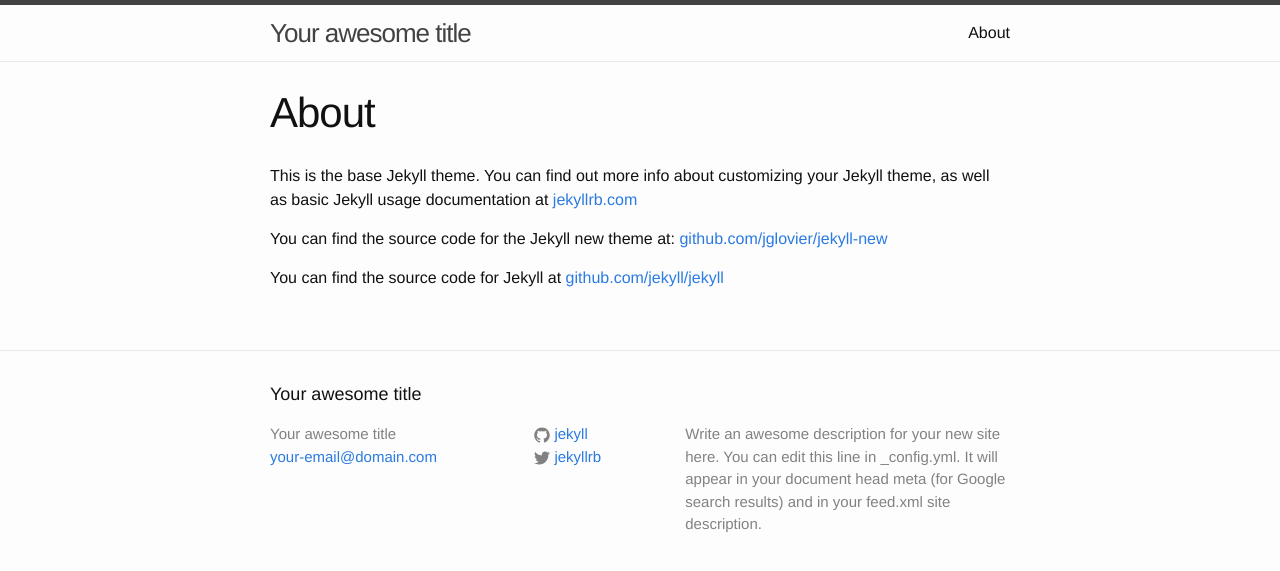
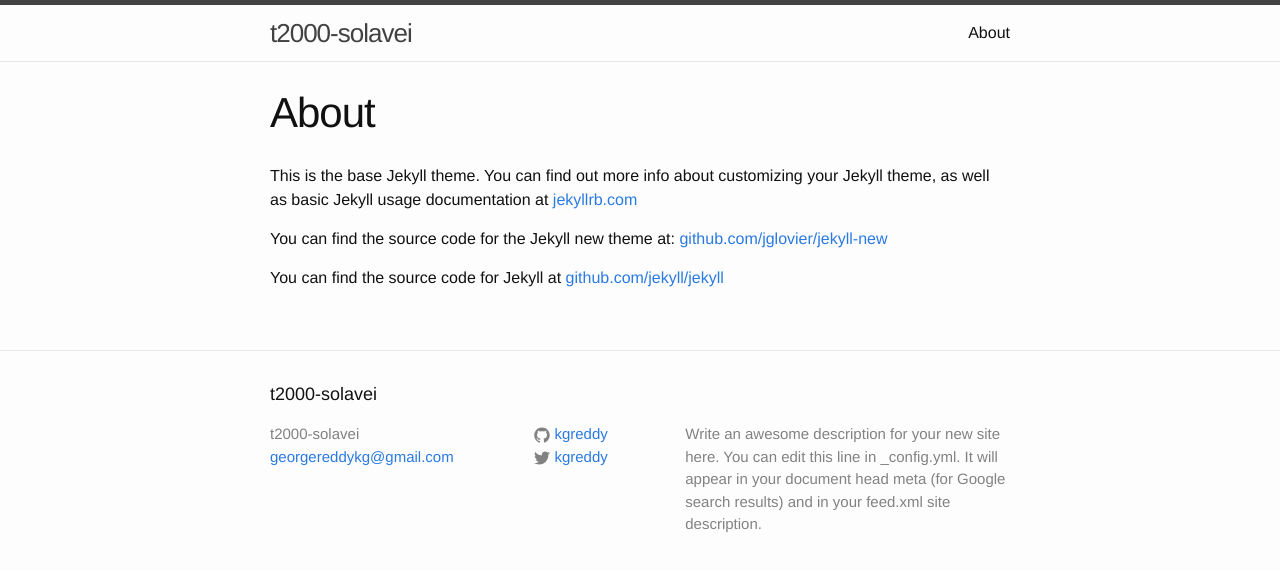
Before and after one commit to KGReddy/t2000-wfg, a Jekyll site: the page built from about.md, in a window 1280 px wide. Shown: the top 571 px of the page. Built offline with Jekyll 4.4.1, drawn with Linux system fonts in a browser that asks for light colours.

Commit message:
Update _config.yml
basic updates

```diff
--- a/_config.yml
+++ b/_config.yml
@@ -1,14 +1,14 @@
 # Site settings
-title: Your awesome title
-email: your-email@domain.com
+title: t2000-solavei
+email: georgereddykg@gmail.com
 description: > # this means to ignore newlines until "baseurl:"
   Write an awesome description for your new site here. You can edit this
   line in _config.yml. It will appear in your document head meta (for
   Google search results) and in your feed.xml site description.
 baseurl: "" # the subpath of your site, e.g. /blog/
 url: "http://yourdomain.com" # the base hostname & protocol for your site
-twitter_username: jekyllrb
-github_username:  jekyll
+twitter_username: kgreddy
+github_username:  kgreddy
 
 # Build settings
 markdown: kramdown
```
